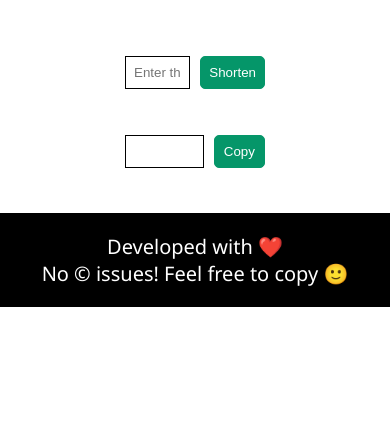
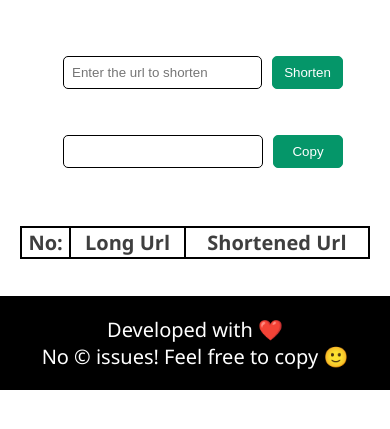
Before and after one commit to Aravind1444/URL_Shortner, a website: page public/index.html in a window 390 px wide. Shown: the part 407-836 px from the top of the page. Drawn offline with nearby package versions, Linux system fonts and the light colour scheme.

Commit message:
added tables

```diff
--- a/package.json
+++ b/package.json
@@ -4,13 +4,15 @@
   "main": "app.js",
   "scripts": {
     "test": "echo \"Error: no test specified\" && exit 1",
-    "start": "node app.js"
+    "start": "node app.js",
+    "dev": "nodemon app.js"
   },
   "keywords": [],
   "author": "",
   "license": "ISC",
   "dependencies": {
     "express": "^4.17.1",
+    "nodemon": "^2.0.7",
     "shortid": "2.2.16",
     "tippy.js": "^6.3.1"
   },
--- a/public/index.html
+++ b/public/index.html
@@ -38,6 +38,21 @@
                 </div>
 
             </section>
+
+            <section class="table-section">
+                <table class="content-table">
+                    <thead>
+                        <tr>
+                            <th>No:</th>
+                            <th>Long Url</th>
+                            <th>Shortened Url</th>
+                        </tr>
+                    </thead>
+                    <tbody class="table-content">
+                    </tbody>
+                </table>
+            </section>
+
         </div>
     </main>
 
--- a/public/style.css
+++ b/public/style.css
@@ -86,6 +86,7 @@ section {
   margin-bottom: 30px;
   padding: 0.5rem;
   border: 1px solid black;
+  border-radius: 5px;
 }
 
 .output {
@@ -94,6 +95,7 @@ section {
   margin: auto;
   padding: 0.5rem;
   border: 1px solid black;
+  border-radius: 5px;
 }
 
 .input-form {
@@ -145,6 +147,29 @@ section {
   border: 1px solid black;
 }
 
+table, th, tr {
+  border: 2px solid black;
+  text-align: center;
+}
+
+tr {
+  margin: 100px;
+  padding: auto;
+}
+
+
+
+table {
+  border-collapse: collapse;
+  width: 100%;
+  margin-top: 100px;
+}
+
+td {
+  text-align: center;
+  padding: 10px 20px;
+  border: 1px solid black;
+}
 
 
 @media screen and (max-width: 600px) {
@@ -163,30 +188,33 @@ section {
     margin-top: 0;
   }
 
-  nav {
-    text-align: center;
-    padding: 30px 5px 0 5px;
-    font-weight: 500;
+  .input-form {
+    width: 100%;
+    display: flex;
+    margin: auto;
+    padding: 0.5rem;
   }
 
-  .nav-elements {
-    margin: 15px 0 0 0;
-    font-size: 17px;
-    padding: 10px 7px 10px 0;
-    color: white;
-    font-weight: 500;
-    justify-content: space-around;
+  .output-form {
+    width: 100%;
+    display: flex;
+    margin: auto;
+    padding: 0.5rem;
   }
 
-  .nav-elements:hover {
-    border: none;
-    margin: 20px 0 0 0;
-    font-size: 20px;
-    padding: 10px 10px 10px 0;
-    color: white;
+  table {
+    margin-top: 50px;
+    width: 100%;
   }
 
-  .nav-button:hover {
-    border: none;
+  td {
+    padding: 5px 5px;
+    font-size: 15px;
   }
+
+  .table-section {
+    width: 100%;
+    overflow-x :scroll ;
+  }
+
 }
```
Also changed, not shown: public/index.js (+20 -1 lines), 1 other file.
